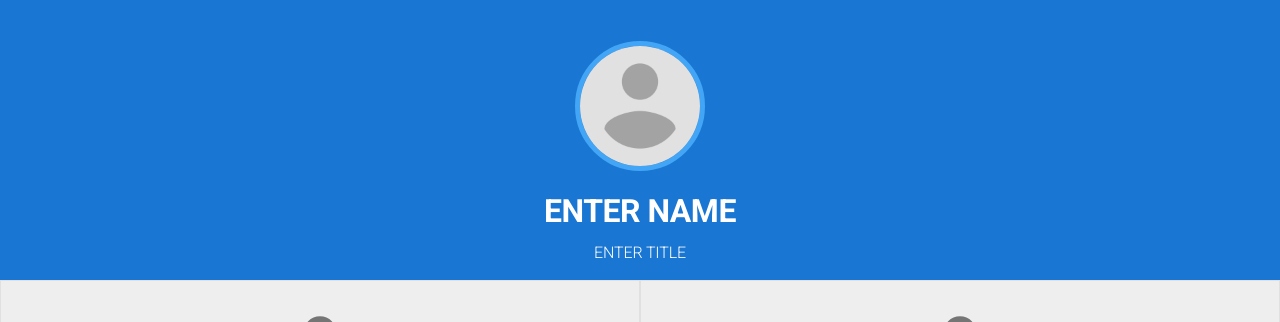
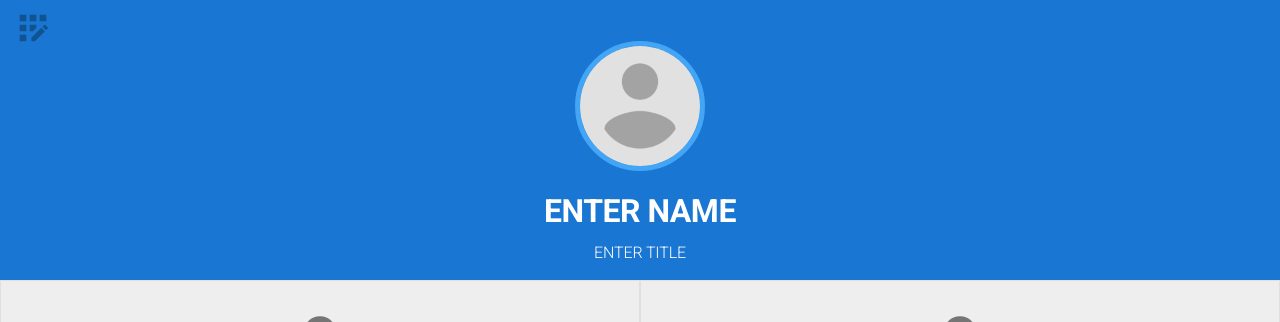
Before and after one commit to ZachYarbrough/10k-cards, a React (Create React App) app in the folder client/: page /edit in a window 1280 px wide. Shown: the top 322 px of the page. Built offline with nearby package versions, Linux system fonts and the light colour scheme.

Commit message:
Add icon for theme customizaton

```diff
--- a/client/src/pages/Form.js
+++ b/client/src/pages/Form.js
@@ -11,6 +11,7 @@ import BuildCircleIcon from '@mui/icons-material/BuildCircle';
 import LinkedInIcon from '@mui/icons-material/LinkedIn';
 import InstagramIcon from '@mui/icons-material/Instagram';
 import FacebookIcon from '@mui/icons-material/Facebook';
+import AppRegistrationOutlinedIcon from '@mui/icons-material/AppRegistrationOutlined';
 
 import MenuItem from '@mui/material/MenuItem';
 import InputLabel from '@mui/material/InputLabel';
@@ -180,6 +181,9 @@ const Form = ({ slotsPurchased, billingFormState, setBillingFormState, setSlotsP
         <Fragment>
             <form onSubmit={handleSubmit} onKeyPress={(e) => { if (e.key === 'Enter') { e.preventDefault(); setInputField(''); } }}>
                 <Box onClick={handleOpen} sx={{ bgcolor: `${currentColor}.main`, width: '100%', height: '35vh', display: 'flex', flexDirection: 'column', justifyContent: 'center', alignItems: 'center' }}>
+                    <Box sx={{position: 'absolute', width: '98%', textAlign: 'left', height: '33%'}}>
+                        <AppRegistrationOutlinedIcon sx={{ width: '5vh', height: '5vh', pb: 1, opacity: '.3'  }} />
+                    </Box>
                     <input onClick={event => event.stopPropagation()} type="file" name='image' accept="image/*" style={{ visibility: 'hidden' }} onChange={(event) => handleProfilePicture(event)} id="image-file" />
                     <label htmlFor="image-file">
                         <IconButton component="span" disableRipple onClick={event => event.stopPropagation()}>
@@ -213,7 +217,7 @@ const Form = ({ slotsPurchased, billingFormState, setBillingFormState, setSlotsP
                     aria-labelledby="modal-modal-title"
                     aria-describedby="modal-modal-description"
                 >
-                    <Box sx={{ position: 'absolute', top: '50%', left: '50%', transform: 'translate(-50%, -50%)', width: { md: 400, xs: 20 }, bgcolor: 'background.paper', borderRadius: '5px', boxShadow: 24, p: 4 }}>
+                    <Box sx={{ position: 'absolute', top: '50%', left: '50%', transform: 'translate(-50%, -50%)', width: { md: 400, xs: 300 }, bgcolor: 'background.paper', borderRadius: '5px', boxShadow: 24, p: 4 }}>
                         <Typography id="modal-modal-title" variant="h6" component="h2" textAlign='center'>
                             Pick Theme
                         </Typography>
```
